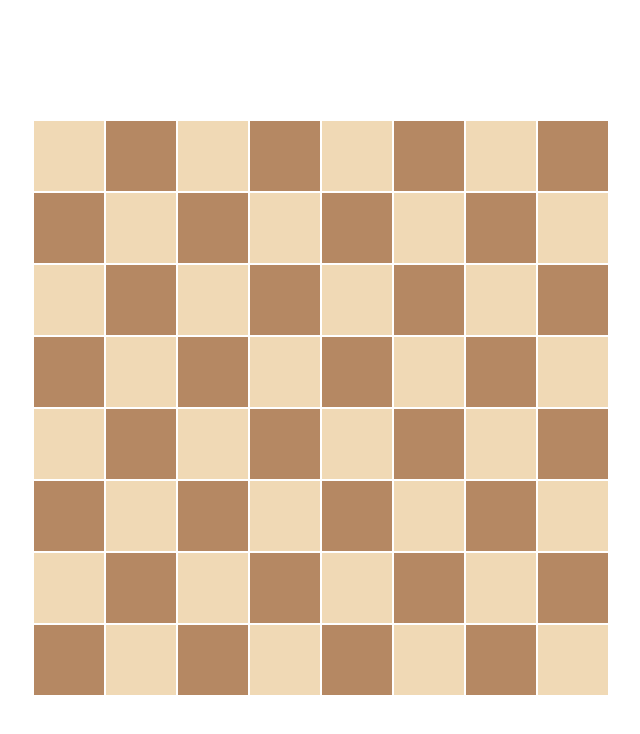
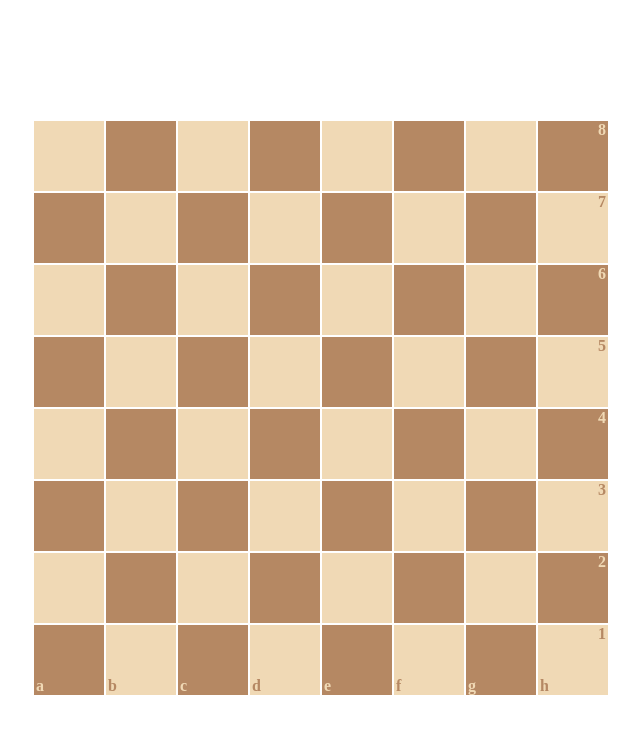
Before and after one commit to bojan173154/chess-game, a Vue app: page / in a window 1280 px wide. Shown: the top 734 px of the page, without its empty margins (319-959 px from the left). Built offline with nearby package versions, Linux system fonts and the light colour scheme.

Commit message:
fixed chess board

```diff
--- a/src/App.vue
+++ b/src/App.vue
@@ -19,9 +19,9 @@ const conditionalNewLine = (position: PiecePosition) => {
 
 <template>
     <div class="chess-container">
-        <div v-for="(row, index) in chessStore.chessBoard" :key="index">
+        <div v-for="(row, index) in chessStore.chessBoard" :key="index" class="chess-row">
             <div v-for="file in row" :key="file.position">
-                <chess-file :file-color="file.color" />
+                <chess-file :chess-file="file" />
             </div>
             <br v-if="conditionalNewLine(row[0].position)" />
         </div>
@@ -34,5 +34,10 @@ const conditionalNewLine = (position: PiecePosition) => {
     height: 100%;
     justify-content: center;
     align-items: center;
+    flex-direction: column;
+}
+
+.chess-row {
+    display: flex;
 }
 </style>
--- a/src/components/ChessFile.vue
+++ b/src/components/ChessFile.vue
@@ -1,17 +1,56 @@
 <script setup lang="ts">
 import { computed } from 'vue';
 
+import type { ChessFile } from '../interfaces/chessInterface';
+
 const props = defineProps<{
-    fileColor: 'black' | 'white'
+    chessFile: ChessFile;
 }>();
 
 const computedFileColor = computed((): string => {
-    return props.fileColor === 'black' ? '#b58863' : '#f0d9b5';
+    return props.chessFile.color === 'black' ? '#b58863' : '#f0d9b5';
+});
+
+const computedLetterColor = computed(() => {
+    return props.chessFile.color === 'white' ? '#b58863' : '#f0d9b5';
+});
+
+const computedFileLetter = computed(() => {
+    if (['A1', 'B1', 'C1', 'D1', 'E1', 'F1', 'G1', 'H1'].includes(props.chessFile.position)) {
+        return {
+            showLetter: true,
+            color: computedLetterColor.value,
+            letter: props.chessFile.position[0].toLowerCase()
+        };
+    }
+    return {
+        showLetter: false
+    };
+});
+
+const computedFileNumber = computed(() => {
+    if (['H1', 'H2', 'H3', 'H4', 'H5', 'H6', 'H7', 'H8'].includes(props.chessFile.position)) {
+        return {
+            showNumber: true,
+            color: computedLetterColor.value,
+            number: props.chessFile.position[1]
+        };
+    }
+    return {
+        showNumber: false
+    };
 });
 </script>
 
 <template>
-    <div class="chess-file" />
+    <div class="chess-file">
+        <span v-if="computedFileLetter.showLetter" class="file-letter">
+            {{ computedFileLetter.letter }}
+        </span>
+        <span v-if="computedFileNumber.showNumber" class="file-number">
+            {{ computedFileNumber.number }}
+        </span>
+    </div>
 </template>
 
 <style scoped>
@@ -20,5 +59,22 @@ const computedFileColor = computed((): string => {
     height: 70px;
     background-color: v-bind('computedFileColor');
     border: 1px solid white;
+    position: relative;
+}
+
+.file-letter {
+    position: absolute;
+    bottom: 0;
+    left: 2px;
+    color: v-bind('computedFileLetter.color');
+    font-weight: 600;
+}
+
+.file-number {
+    position: absolute;
+    top: 0;
+    right: 2px;
+    color: v-bind('computedFileNumber.color');
+    font-weight: 600;
 }
 </style>
--- a/src/interfaces/chessInterface.ts
+++ b/src/interfaces/chessInterface.ts
@@ -9,7 +9,7 @@ export type PiecePosition = 'A1' | 'A2' | 'A3' | 'A4' | 'A5' | 'A6' | 'A7' | 'A8
 
 type Piece = 'rook' | 'knight' | 'bishop' | 'pawn' | 'queen' | 'king' | null;
 
-export interface ChessBoard {
+export interface ChessFile {
     position: PiecePosition;
     piece: Piece;
     color: 'white' | 'black';
--- a/src/stores/chess.ts
+++ b/src/stores/chess.ts
@@ -1,15 +1,15 @@
 import { ref } from 'vue';
 import { defineStore } from 'pinia';
 
-import type { ChessBoard } from '../interfaces/chessInterface';
+import type { ChessFile } from '../interfaces/chessInterface';
 
 export const useChessStore = defineStore('chess', () => {
-    const chessBoard = ref<ChessBoard[][]>([]);
+    const chessBoard = ref<ChessFile[][]>([]);
 
     const initializeChessBoard = async (): Promise<void> => {
         try {
             const response = await fetch('../../data.json');
-            const data: ChessBoard[][] = await response.json();
+            const data: ChessFile[][] = await response.json();
             chessBoard.value = data;
         } catch (e) {
             console.error(e);
```
